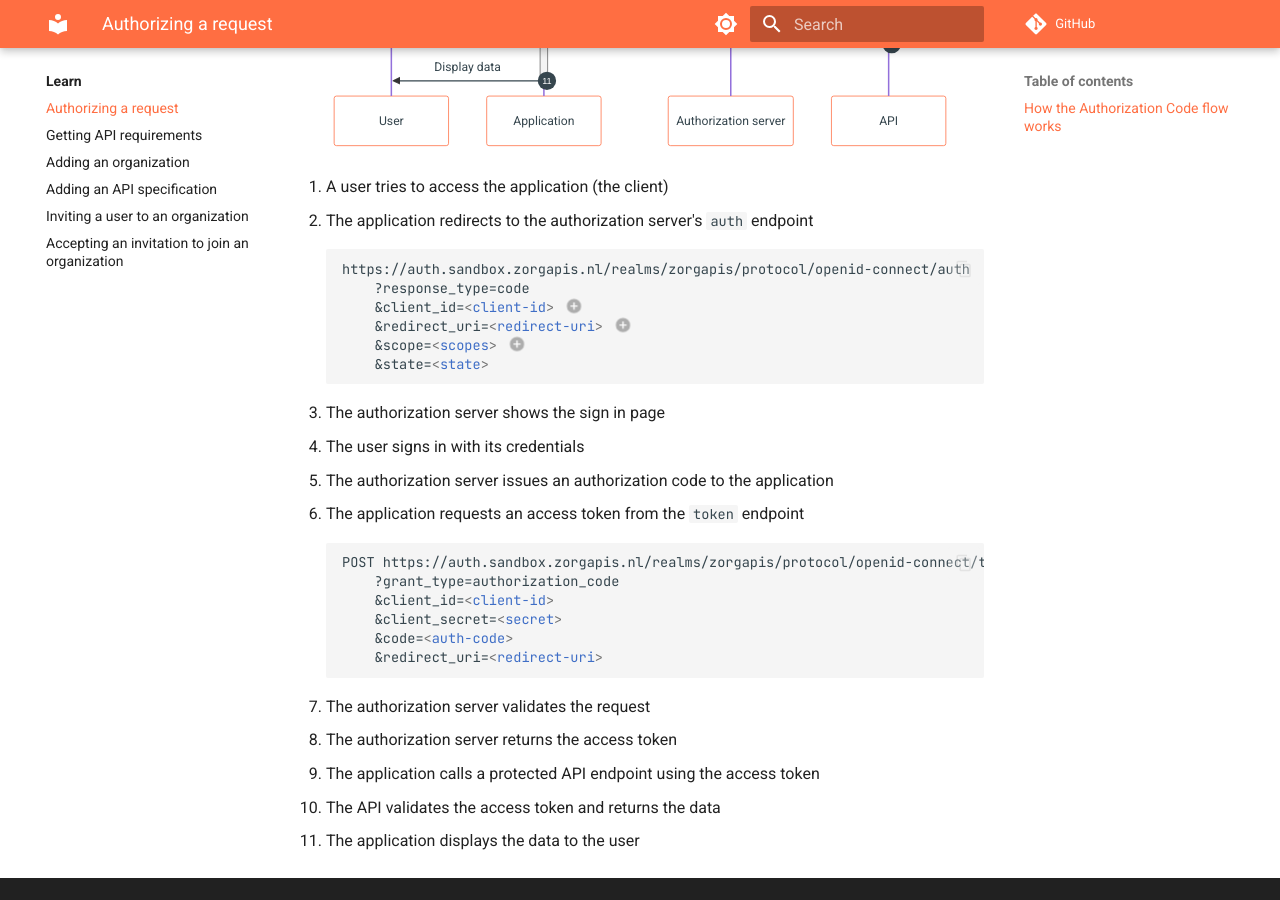
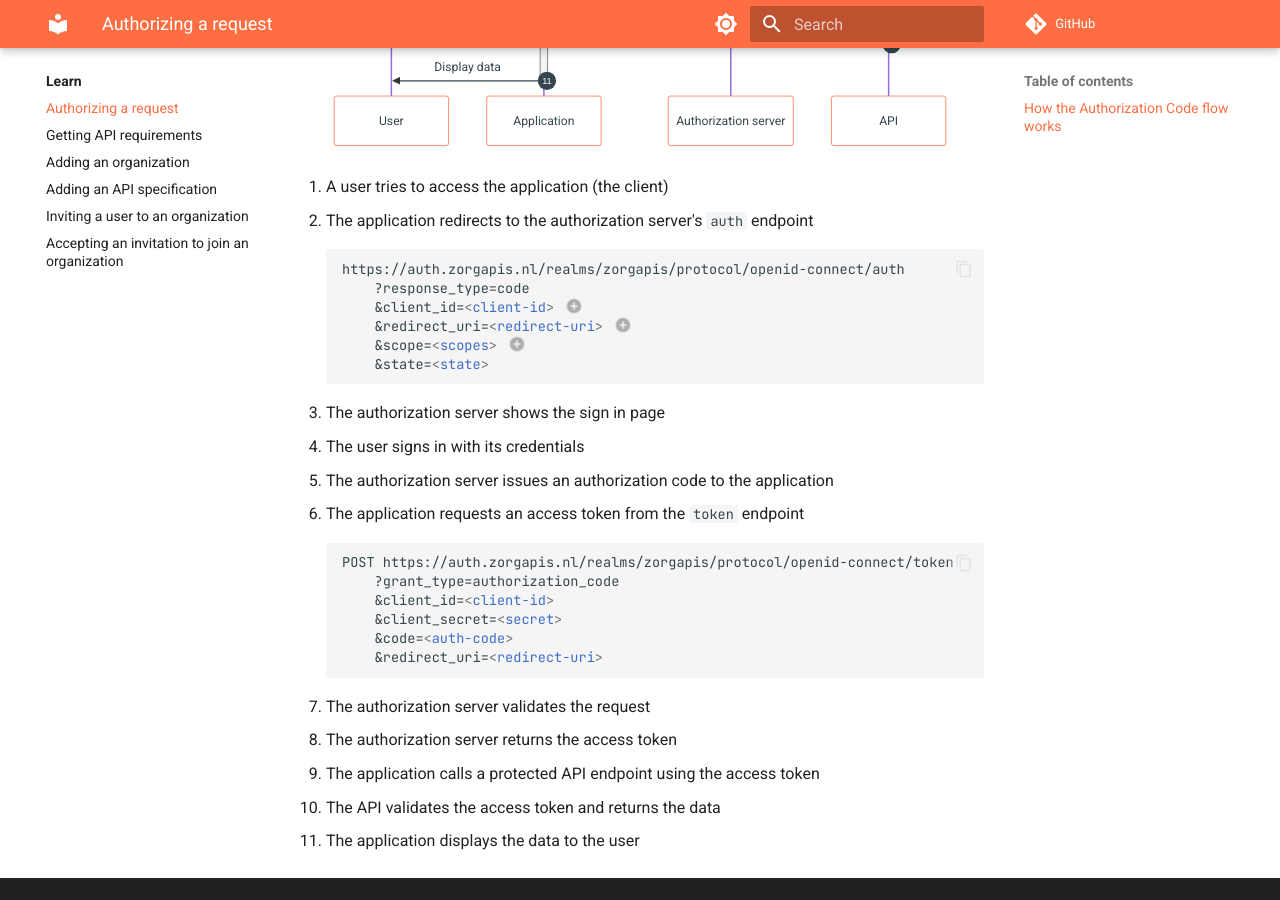
Before and after one commit to Nictiz/zorgapis-docs, an MkDocs documentation site: the page built from docs/learn/authorizing-a-request.md, in a window 1280 px wide and 900 px high, scrolled down 1037 px. Built offline with MkDocs 1.6.1 and Material for MkDocs 9.7.7, drawn with Linux system fonts in a browser that asks for light colours; comment, search, counter and statistics services are not loaded; some of the changed text lies outside the part shown.

Commit message:
Update Auth URIs from sandbox to production

````diff
--- a/docs/learn/authorizing-a-request.md
+++ b/docs/learn/authorizing-a-request.md
@@ -5,14 +5,14 @@
 
 !!! note
 
-    When exploring our sandbox API, fork our [Postman Collection](
+    When exploring our API, fork our [Postman Collection](
     https://www.postman.com/zorgapis/workspace/zorgapis/collection/32862395-c22bf5f5-a2ec-40df-86a2-7817de5c7203){: target="_blank" }
     and select **Get New Access Token** in the **Authorization** tab of a request. Postman will automatically populate
     the relevant parts of the request. To learn more, go to [Authenticate with OAuth 2.0 authentication in Postman](
     https://learning.postman.com/docs/sending-requests/authorization/oauth-20){: target="_blank" }.
 
-    [Register](https://auth.sandbox.zorgapis.nl/realms/zorgapis/protocol/openid-connect/registrations?response_type=code&client_id=zorgapis.docs&redirect_uri=https%3A%2F%2Fdeveloper.zorgapis.nl){ .md-button .md-button--primary }
-    [Log out](https://auth.sandbox.zorgapis.nl/realms/zorgapis/protocol/openid-connect/logout){ .md-button }
+    [Register](https://auth.zorgapis.nl/realms/zorgapis/protocol/openid-connect/registrations?response_type=code&client_id=zorgapis.docs&redirect_uri=https%3A%2F%2Fdeveloper.zorgapis.nl){ .md-button .md-button--primary }
+    [Log out](https://auth.zorgapis.nl/realms/zorgapis/protocol/openid-connect/logout){ .md-button }
 
 ## How the Authorization Code flow works
 
@@ -53,7 +53,7 @@
 1. A user tries to access the application (the client)
 2. The application redirects to the authorization server's `auth` endpoint
     ```html
-    https://auth.sandbox.zorgapis.nl/realms/zorgapis/protocol/openid-connect/auth
+    https://auth.zorgapis.nl/realms/zorgapis/protocol/openid-connect/auth
         ?response_type=code
         &client_id=<client-id> <!-- (1)! -->
         &redirect_uri=<redirect-uri> <!-- (2)! -->
@@ -70,7 +70,7 @@
 5. The authorization server issues an authorization code to the application
 6. The application requests an access token from the `token` endpoint
     ```html
-    POST https://auth.sandbox.zorgapis.nl/realms/zorgapis/protocol/openid-connect/token
+    POST https://auth.zorgapis.nl/realms/zorgapis/protocol/openid-connect/token
         ?grant_type=authorization_code
         &client_id=<client-id>
         &client_secret=<secret>
````
